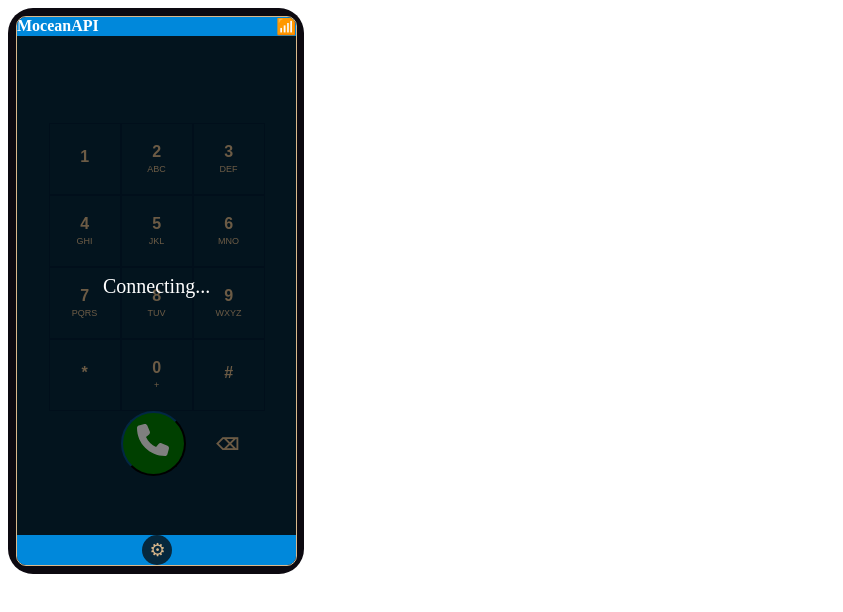
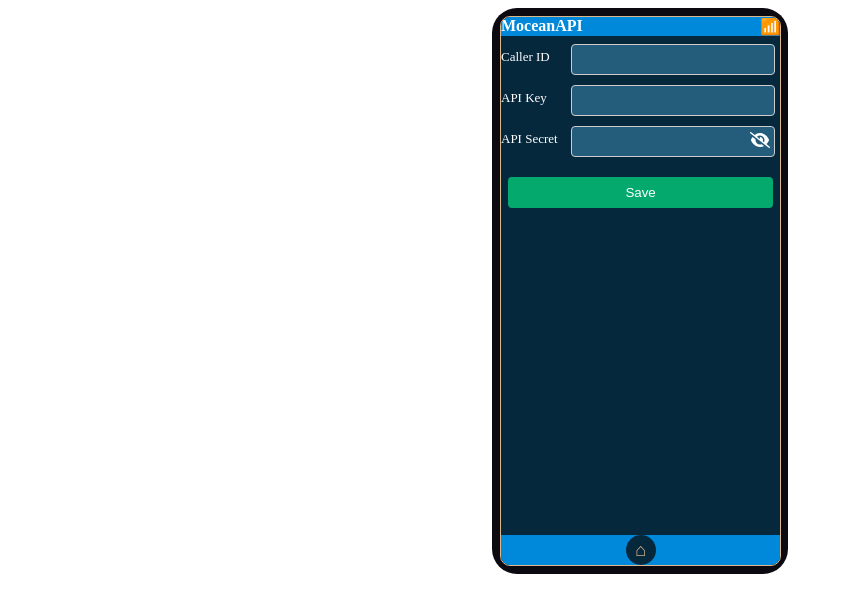
Before and after one commit to MoceanAPI/moceanapi-webphone, a plain HTML site: page index.html in a window 1280 px wide. Shown: the whole page, without its empty margins (0-843 px from the left). Drawn offline with Linux system fonts and the light colour scheme.

Commit message:
Centre app

```diff
--- a/index.html
+++ b/index.html
@@ -1,19 +1,28 @@
 <!doctype html>
 <html>
+
 <head>
   <meta charset="utf-8">
-        <title>Webpack App</title>
+  <title>Basic webphone</title>
   <meta name="viewport" content="width=device-width,initial-scale=1">
+  <style>
+    #mocean-web-phone {
+      justify-content: center;
+      display: flex;
+    }
+  </style>
 </head>
+
 <body>
   <div id="mocean-web-phone"></div>
   <script src="./moceanapi-webphone.min.js"></script>
   <script>
     CreateWebPhone({
-              apiKey: 'apikey',
-              apiSecret: 'apisecret',
-              callerId: 'mocean',
+      apiKey: '',
+      apiSecret: '',
+      callerId: '',
     });
   </script>
 </body>
+
 </html>
```
Lines whose indentation alone changed are shown as unchanged.
